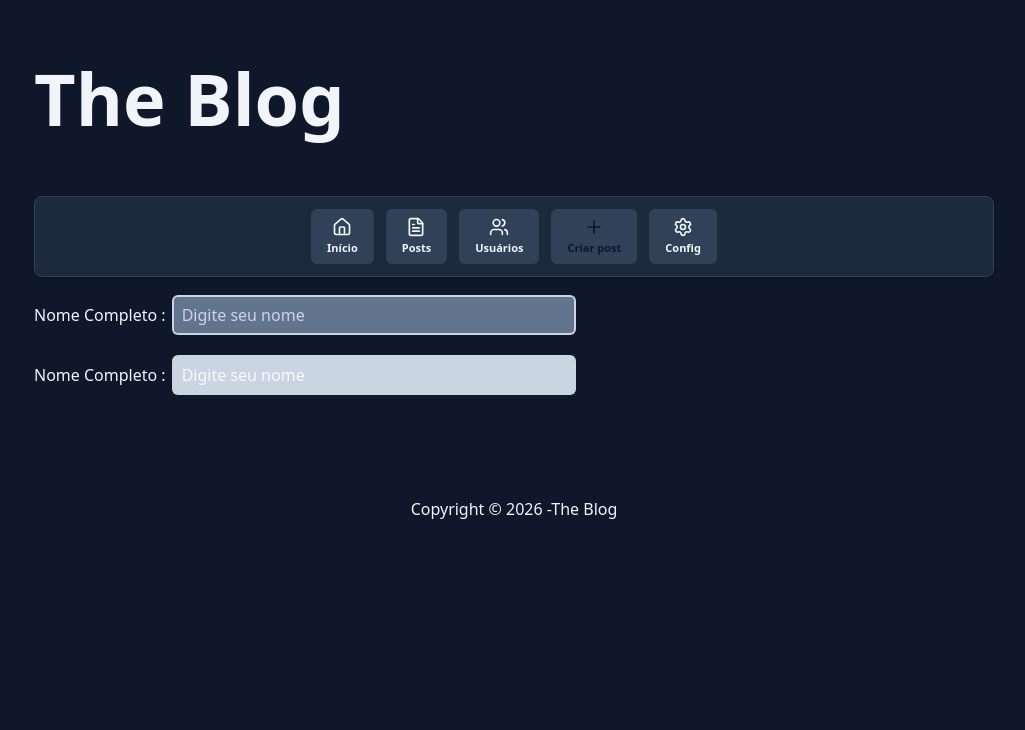
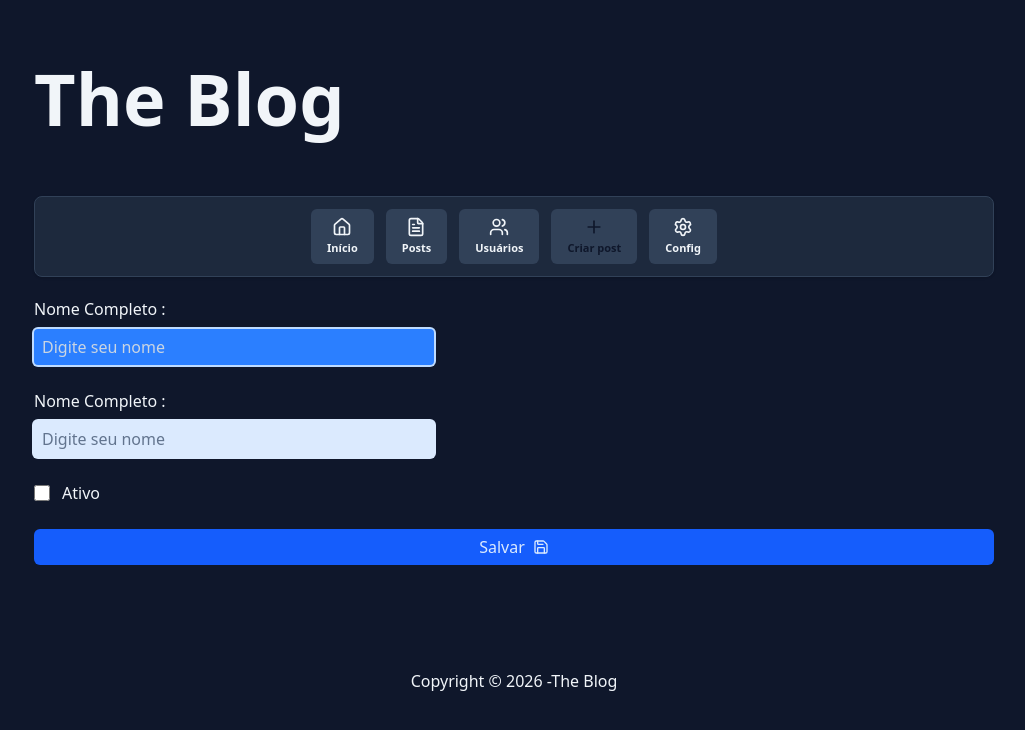
Before and after one commit to ArthurLVieira/Blog, a Next.js app: page /admin/post/new in a window 1280 px wide. Shown: the top 730 px of the page, without its empty margins (126-1151 px from the left). Built offline with nearby package versions, Linux system fonts and the light colour scheme.

Commit message:
Atualizações - criação de componentes

```diff
--- a/src/app/admin/post/new/page.tsx
+++ b/src/app/admin/post/new/page.tsx
@@ -1,5 +1,8 @@
 import { Metadata } from 'next';
 import Input from '@/components/Input';
+import CheckBox from '@/components/Checkbox';
+import ButtonVariant from '@/components/ButtonVariant';
+import { SaveIcon } from 'lucide-react';
 
 export const metadata: Metadata = {
   title: 'New post',
@@ -9,18 +12,24 @@ export default async function AdminNewPage() {
   return (
     <div className='flex flex-col gap-6'>
       <Input
-        direction='row'
+        direction='col'
         labelText='Nome Completo :'
         placeholder='Digite seu nome'
         inputSize='md'
       />
       <Input
-        direction='row'
+        direction='col'
         labelText='Nome Completo :'
         placeholder='Digite seu nome'
         inputSize='md'
         disabled
       />
+
+      <CheckBox labelText='Ativo' />
+
+      <ButtonVariant type='submit'>
+        Salvar <SaveIcon />
+      </ButtonVariant>
     </div>
   );
 }
--- /dev/null
+++ b/src/components/ButtonVariant/index.tsx
@@ -0,0 +1,60 @@
+'use cliente';
+
+import clsx from 'clsx';
+
+type ButtonVatiantSize = 'sm' | 'md' | 'lg';
+type ButtonVariantTips = 'default' | 'ghost' | 'danger';
+
+const ButtonVariantStyleSize: Record<ButtonVatiantSize, string> = {
+  sm: clsx(
+    'text-xs/tight',
+    'py-1',
+    'px-2',
+    'rounded-sm',
+    '[&_svg]:w-3 [&_svg]:h-3 gap-1',
+  ),
+  md: clsx(
+    'text-base/tight',
+    'py-2',
+    'px-4',
+    'rounded-md',
+    '[&_svg]:w-4 [&_svg]:h-4 gap-2',
+  ),
+  lg: clsx(
+    'text-lg/tight',
+    'py-4',
+    'px-6',
+    'rounded-lg',
+    '[&_svg]:w-5 [&_svg]:h-5 gap-3',
+  ),
+};
+
+const buttonVariantStypeTips: Record<ButtonVariantTips, string> = {
+  default: clsx('bg-blue-600 hover:bg-blue-700 text-blue-100'),
+  ghost: clsx('bg-slate-300 hover:bg-slate-400 text-slate-950'),
+  danger: clsx('bg-red-600 hover:bg-red-700 text-red-100'),
+};
+
+type ButtonVariantProps = {
+  tip?: ButtonVariantTips;
+  size?: ButtonVatiantSize;
+} & React.ComponentProps<'button'>;
+
+export default function ButtonVariant({
+  tip = 'default',
+  size = 'md',
+  ...props
+}: ButtonVariantProps) {
+  const buttonClasses = clsx(
+    buttonVariantStypeTips[tip],
+    ButtonVariantStyleSize[size],
+    'flex items-center justify-center cursor-pointer',
+    'transition',
+    'disabled:bg-slate-200',
+    'disabled:text-slate-400',
+    'disabled:cursor-not-allowed',
+    props.className,
+  );
+
+  return <button {...props} className={buttonClasses} />;
+}
--- /dev/null
+++ b/src/components/Checkbox/index.tsx
@@ -0,0 +1,32 @@
+'use client';
+
+import clsx from 'clsx';
+import React, { useId } from 'react';
+
+type ImputProps = {
+  labelText?: string;
+  className?: string;
+};
+
+export default function CheckBox({ labelText, ...props }: ImputProps) {
+  const id = useId();
+  return (
+    <form action=''>
+      <div className={clsx('flex flex-row gap-3 items-center')}>
+        <input
+          {...props}
+          type='checkbox'
+          className={clsx(
+            'w-4 h-4 outline-none focus:ring-2 focus:ring-blue-500',
+            props.className,
+          )}
+        />
+        {labelText && (
+          <label className='' htmlFor={id}>
+            {labelText}
+          </label>
+        )}
+      </div>
+    </form>
+  );
+}
--- a/src/components/Input/index.tsx
+++ b/src/components/Input/index.tsx
@@ -5,46 +5,64 @@ import React, { useId } from 'react';
 
 type InputDirection = 'col' | 'row';
 type InputSize = 'sm' | 'md' | 'lg';
+type InputTips = 'required' | 'error' | 'info' | 'default';
 
-const InputClassDirection: Record<InputDirection, string> = {
+const InputStyleDirection: Record<InputDirection, string> = {
   col: clsx('flex-col'),
   row: clsx('flex-row items-center'),
 };
 
-const InputClassSize: Record<InputSize, string> = {
+const InputStyleSize: Record<InputSize, string> = {
   sm: clsx('w-50'),
   md: clsx('w-100'),
   lg: clsx('w-full'),
+};
+
+const InputTipsStyle: Record<InputTips, string> = {
+  required: '',
+  error: '',
+  info: '',
+  default: clsx(
+    'bg-white ring-slate-400 focus:ring-blue-600',
+    'placeholder-slate-300 read-only:bg-slate-300',
+    'disabled:bg-slate-300 disabled:placeholder-slate-500 disabled:cursor-not-allowed',
+    'read-only:bg-slate-300 read-only:placeholder-slate-500',
+    'dark:bg-slate-500 dark:ring-slate-300 dark:focus:ring-slate-50',
+  ),
 };
 
 type ImputProps = {
   direction?: InputDirection;
   labelText?: string;
   inputSize?: InputSize;
+  tip?: InputTips;
+  type?: 'text' | 'number' | 'email' | 'password';
 } & React.ComponentProps<'input'>;
 
 export default function Input({
   direction = 'col',
   inputSize = 'md',
+  type = 'text',
   labelText,
+  tip = 'required',
   ...props
 }: ImputProps) {
   const id = useId();
   return (
-    <div className={clsx('flex', InputClassDirection[direction], 'gap-2')}>
+    <div className={clsx('flex', InputStyleDirection[direction], 'gap-2')}>
       {labelText && <label htmlFor={id}>{labelText}</label>}
       <input
         {...props}
-        type={props.type || 'text'}
+        type={type}
         className={clsx(
-          'bg-white outline-0 text-base/tight',
-          'ring-2 ring-slate-400 rounded',
-          'p-2 transition focus:ring-blue-600',
-          'placeholder-slate-300',
+          'text-base/tight ring-2 rounded p-2 transition outline-0',
           'focus:placeholder-transparent focus:outline-none',
-          'disabled:bg-slate-300 disabled:placeholder-slate-50 disabled:cursor-not-allowed',
-          'dark:bg-slate-500 dark:ring-slate-300 dark:focus:ring-slate-50',
-          InputClassSize[inputSize],
+          'bg-blue-200 text-base/tight',
+          'ring-blue-500 focus:ring-blue-600',
+          'placeholder-slate-400 read-only:bg-blue-100 read-only:ring-blue-100 read-only:placeholder-slate-500',
+          'dark:bg-blue-500 dark:ring-blue-200 dark:focus:ring-white dark:placeholder-slate-300',
+          InputTipsStyle[tip],
+          InputStyleSize[inputSize],
           props.className,
         )}
       />
```
